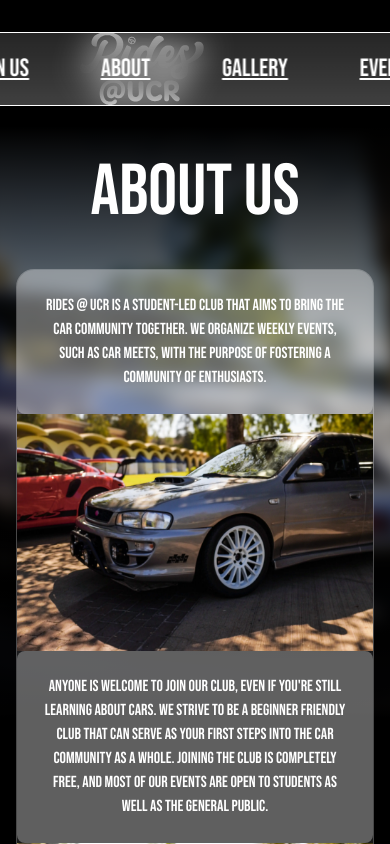
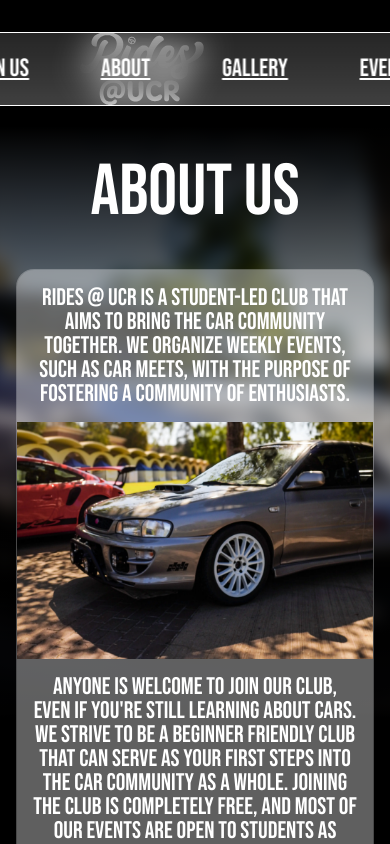
Before and after one commit to acm-ucr/ridesucr-website, a Next.js app: page /about in a window 390 px wide. Shown: the top 844 px of the page. Built offline with nearby package versions, Linux system fonts and the light colour scheme.

Commit message:
small fixes

```diff
--- a/src/components/about/Info.tsx
+++ b/src/components/about/Info.tsx
@@ -1,6 +1,6 @@
 const Info = (props: { info: string }) => {
   return (
-    <div className="text-ridesucr-white lgbackdrop-blur-lg flex h-full w-full items-center justify-center rounded-md bg-white/30 p-6 text-center text-base leading-6 sm:text-2xl sm:leading-7 md:text-3xl md:leading-8 lg:text-4xl lg:leading-[1.6]">
+    <div className="text-ridesucr-white flex h-full w-full items-center justify-center bg-white/30 p-4 text-center text-2xl leading-6 md:text-3xl md:leading-8 lg:rounded-md lg:p-6 lg:text-4xl lg:leading-[1.6]">
       <div className="">{props.info}</div>
     </div>
   );
--- a/src/components/about/InfoSection.tsx
+++ b/src/components/about/InfoSection.tsx
@@ -6,7 +6,7 @@
 const InfoSection = () => {
   return (
     <div className="flex w-full justify-center px-4 pb-10">
-      <div className="lg:backdrop-blur-0 w-full overflow-hidden rounded-2xl border border-white/20 bg-white/10 md:w-5/6 lg:w-2/3 lg:rounded-none lg:border-0 lg:bg-transparent">
+      <div className="w-full overflow-hidden rounded-2xl border border-white/20 bg-white/10 md:w-5/6 lg:w-2/3 lg:rounded-none lg:border-0 lg:bg-transparent">
         <div className="flex flex-col lg:hidden">
           <Info info="Rides @ UCR is a student-led club that aims to bring the car community together. We organize weekly events, such as car meets, with the purpose of fostering a community of enthusiasts." />
 
@@ -36,7 +36,7 @@
             </div>
 
             <div className="relative">
-              <div className="absolute top-0 left-1/2 h-full w-[1px] -translate-x-1/2 bg-gradient-to-b from-transparent via-white to-transparent opacity-40" />
+              <div className="absolute left-1/2 h-full w-[1px] -translate-x-1/2 bg-gradient-to-b from-transparent via-white to-transparent opacity-40" />
             </div>
 
             <div className="flex flex-1 flex-col gap-4">
```
